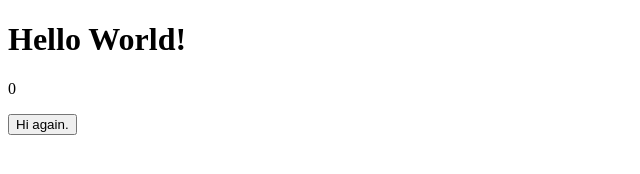
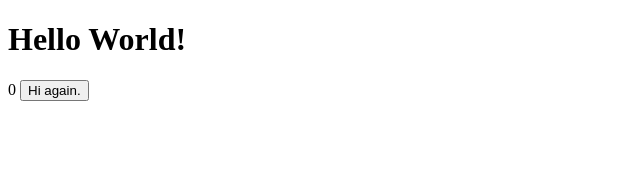
Before and after one commit to daxborde/7-tasks-web, a plain HTML site: page static/index.html in a window 1280 px wide. Shown: the whole page, without its empty margins (0-640 px from the left). Drawn offline with Linux system fonts and the light colour scheme.

Commit message:
Change display from paragraph to label

```diff
--- a/static/index.html
+++ b/static/index.html
@@ -6,9 +6,9 @@
     <h1>
         Hello World!
     </h1>
-    <p class="count-display">
+    <label class="count-display">
         0
-    </p>
+    </label>
 
     <button class="increment-button">
         Hi again.
```
